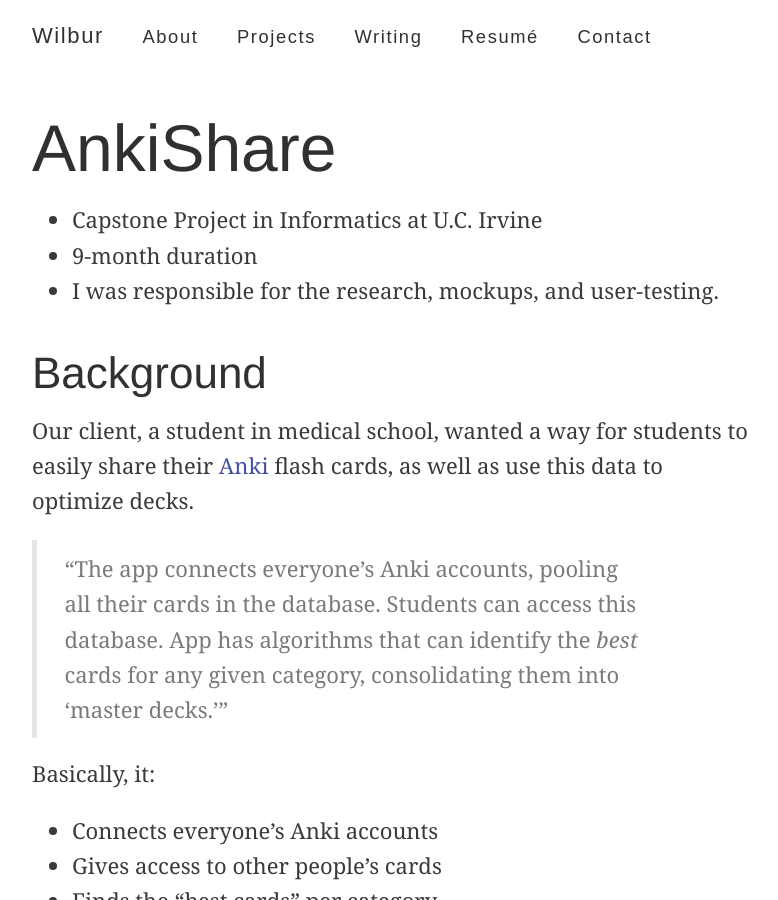
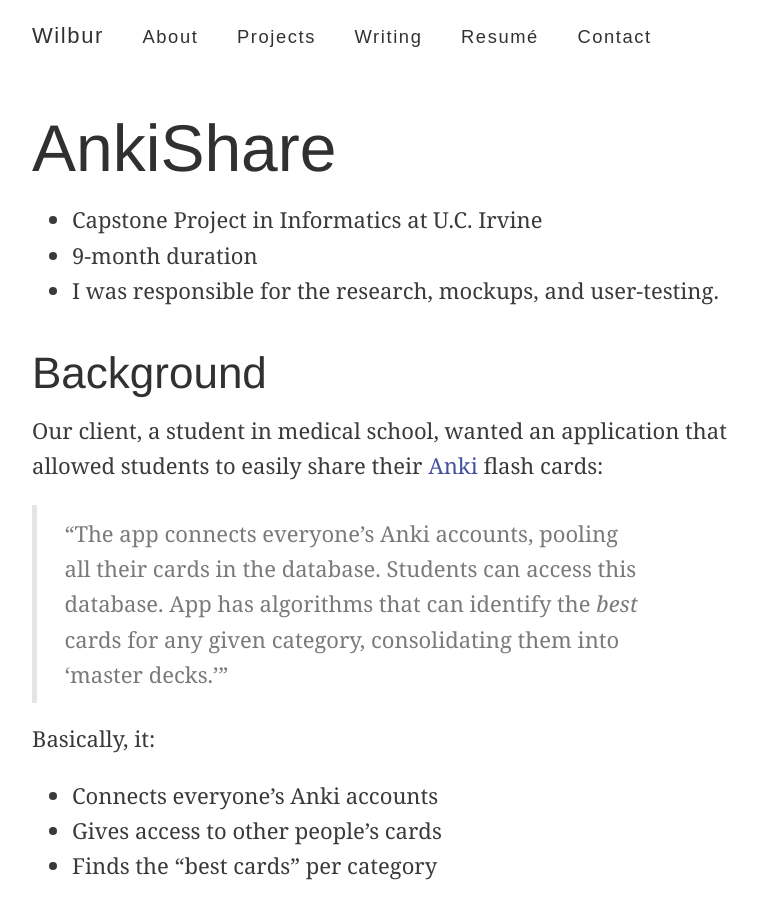
Before and after one commit to wilburc/wilburc.github.io, a Jekyll site: the page built from _portfolio/ankishare.md, in a window 1280 px wide and 900 px high. Shown: the whole window, without its empty margins (245-1023 px from the left). Built offline with Jekyll 4.4.1, drawn with Linux system fonts in a browser that asks for light colours.

Commit message:
tiny change

```diff
--- a/_portfolio/ankishare.md
+++ b/_portfolio/ankishare.md
@@ -11,7 +11,7 @@
 
 # Background
 
-Our client, a student in medical school, wanted a way for students to easily share their <a href='http://ankisrs.net'>Anki</a> flash cards, as well as use this data to optimize decks.
+Our client, a student in medical school, wanted an application that allowed students to easily share their <a href='http://ankisrs.net'>Anki</a> flash cards:
 
 > “The app connects everyone’s Anki accounts, pooling all their cards in the database. Students can access this database. App has algorithms that can identify the _best_ cards for any given category, consolidating them into ‘master decks.’”
 
```
Also changed, not shown: 2 other files.
